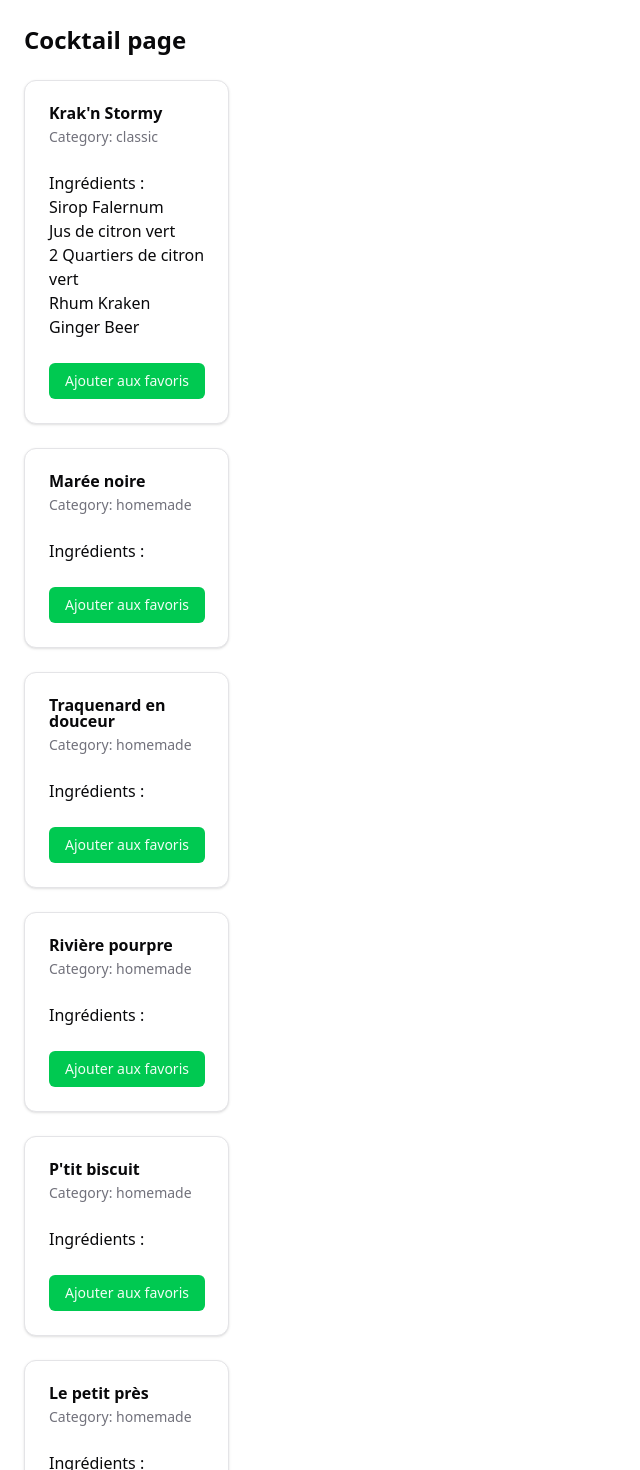
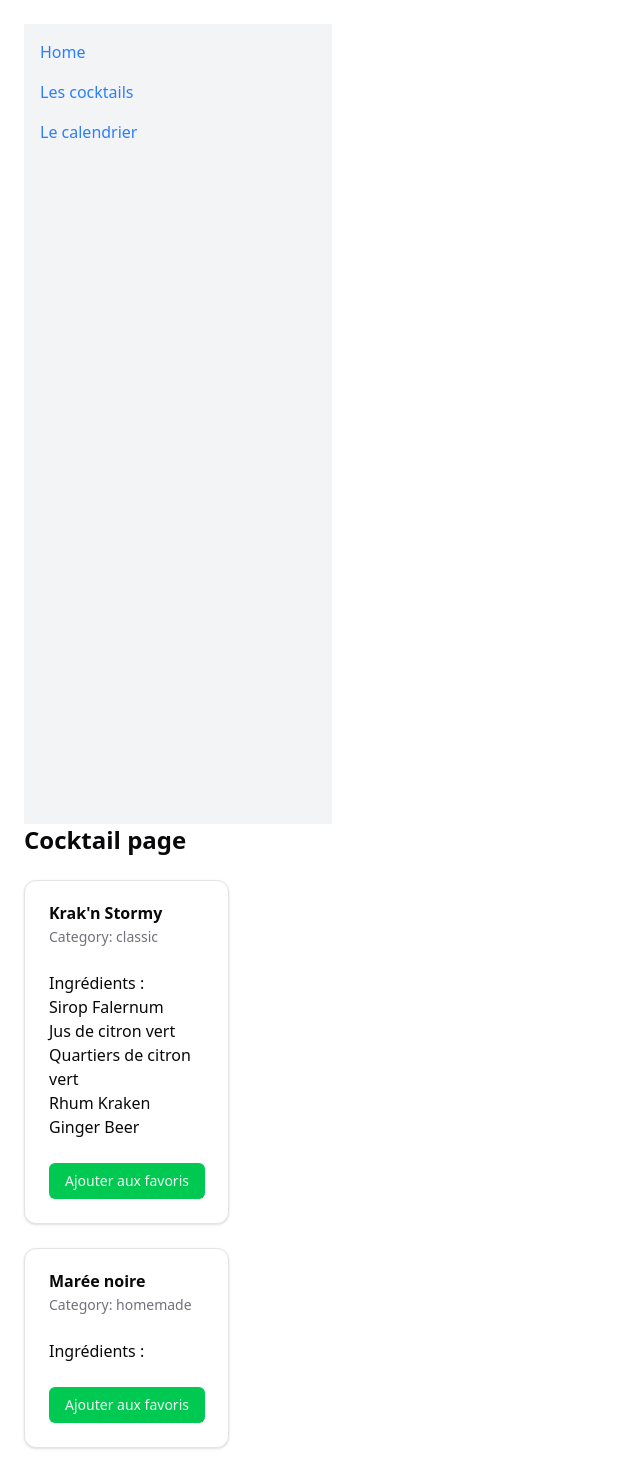
Before and after one commit to Krosmez/Ox4Me-V2, a Next.js app: page /cocktails in a window 1280 px wide. Shown: the top 1470 px of the page, without its empty margins (0-640 px from the left). Built offline with nearby package versions, Linux system fonts and the light colour scheme.

Commit message:
feat: add simple nav and bottom bar

```diff
--- a/app/cocktails/page.tsx
+++ b/app/cocktails/page.tsx
@@ -7,24 +7,23 @@ export default async function Page() {
         <>
             <h1 className="text-2xl font-bold">Cocktail page</h1>
             <div className="space-y-6 mt-6">
-                { cocktails.map((cocktail) => (
+                {cocktails.map((cocktail) => (
                     <Card
                         className="w-1/6 h-fit"
-                        key={ cocktail.id }
+                        key={cocktail.id}
                     >
                         <CardHeader>
-                            <CardTitle>{ cocktail.name }</CardTitle>
-                            <CardDescription>Category: { cocktail.category }</CardDescription>
+                            <CardTitle>{cocktail.name}</CardTitle>
+                            <CardDescription>Category: {cocktail.category}</CardDescription>
                         </CardHeader>
                         <CardContent>
                             Ingrédients :
                             <ul>
-                                { cocktail.ingredients.map((ingredient, index) => (
-                                    <li key={ index }>
-                                        { ingredient.quantity && `${ingredient.quantity} ` }
-                                        { ingredient.name }
+                                {cocktail.ingredients.map((ingredient, index) => (
+                                    <li key={index}>
+                                        {ingredient.name}
                                     </li>
-                                )) }
+                                ))}
                             </ul>
                         </CardContent>
                         <CardFooter>
--- a/app/layout.tsx
+++ b/app/layout.tsx
@@ -1,6 +1,9 @@
+import "./globals.css";
+
+import Link from "next/link";
+import MenuList from "@/components/custom/menu-list";
+import { Geist, Geist_Mono } from "next/font/google";
 import type { Metadata } from "next";
-import { Geist, Geist_Mono } from "next/font/google";
-import "./globals.css";
 
 const geistSans = Geist({
     variable: "--font-geist-sans",
@@ -25,9 +28,15 @@ export default function RootLayout({
     return (
         <html lang="en">
             <body
-                className={ `${geistSans.variable} ${geistMono.variable} antialiased p-6` }
+                className={`${geistSans.variable} ${geistMono.variable} antialiased p-6`}
             >
-                { children }
+                <aside className="hidden md:block w-1/4 h-screen bg-gray-100 p-4">
+                    <MenuList variant="vertical" />
+                </aside>
+                {children}
+                <nav className="fixed bottom-0 left-0 right-0 md:hidden bg-gray-100 p-4 border-t">
+                    <MenuList variant="horizontal" />
+                </nav>
             </body>
         </html>
     );
--- a/app/page.tsx
+++ b/app/page.tsx
@@ -2,6 +2,10 @@ import Image from "next/image";
 
 export default function Home() {
   return (
+    <div className="flex min-h-screen">
+
+      {/* Main content */}
+      <main className="flex-1 p-8">
         <div className="grid grid-rows-[20px_1fr_20px] items-center justify-items-center min-h-screen p-8 pb-20 gap-16 sm:p-20 font-[family-name:var(--font-geist-sans)]">
           <main className="flex flex-col gap-[32px] row-start-2 items-center sm:items-start">
             <Image
@@ -24,80 +28,10 @@ export default function Home() {
                 Save and see your changes instantly.
               </li>
             </ol>
-
-        <div className="flex gap-4 items-center flex-col sm:flex-row">
-          <a
-            className="rounded-full border border-solid border-transparent transition-colors flex items-center justify-center bg-foreground text-background gap-2 hover:bg-[#383838] dark:hover:bg-[#ccc] font-medium text-sm sm:text-base h-10 sm:h-12 px-4 sm:px-5 sm:w-auto"
-            href="https://vercel.com/new?utm_source=create-next-app&utm_medium=appdir-template-tw&utm_campaign=create-next-app"
-            target="_blank"
-            rel="noopener noreferrer"
-          >
-            <Image
-              className="dark:invert"
-              src="/vercel.svg"
-              alt="Vercel logomark"
-              width={20}
-              height={20}
-            />
-            Deploy now
-          </a>
-          <a
-            className="rounded-full border border-solid border-black/[.08] dark:border-white/[.145] transition-colors flex items-center justify-center hover:bg-[#f2f2f2] dark:hover:bg-[#1a1a1a] hover:border-transparent font-medium text-sm sm:text-base h-10 sm:h-12 px-4 sm:px-5 w-full sm:w-auto md:w-[158px]"
-            href="https://nextjs.org/docs?utm_source=create-next-app&utm_medium=appdir-template-tw&utm_campaign=create-next-app"
-            target="_blank"
-            rel="noopener noreferrer"
-          >
-            Read our docs
-          </a>
+          </main>
         </div>
       </main>
-      <footer className="row-start-3 flex gap-[24px] flex-wrap items-center justify-center">
-        <a
-          className="flex items-center gap-2 hover:underline hover:underline-offset-4"
-          href="https://nextjs.org/learn?utm_source=create-next-app&utm_medium=appdir-template-tw&utm_campaign=create-next-app"
-          target="_blank"
-          rel="noopener noreferrer"
-        >
-          <Image
-            aria-hidden
-            src="/file.svg"
-            alt="File icon"
-            width={16}
-            height={16}
-          />
-          Learn
-        </a>
-        <a
-          className="flex items-center gap-2 hover:underline hover:underline-offset-4"
-          href="https://vercel.com/templates?framework=next.js&utm_source=create-next-app&utm_medium=appdir-template-tw&utm_campaign=create-next-app"
-          target="_blank"
-          rel="noopener noreferrer"
-        >
-          <Image
-            aria-hidden
-            src="/window.svg"
-            alt="Window icon"
-            width={16}
-            height={16}
-          />
-          Examples
-        </a>
-        <a
-          className="flex items-center gap-2 hover:underline hover:underline-offset-4"
-          href="https://nextjs.org?utm_source=create-next-app&utm_medium=appdir-template-tw&utm_campaign=create-next-app"
-          target="_blank"
-          rel="noopener noreferrer"
-        >
-          <Image
-            aria-hidden
-            src="/globe.svg"
-            alt="Globe icon"
-            width={16}
-            height={16}
-          />
-          Go to nextjs.org →
-        </a>
-      </footer>
+
     </div>
   );
 }
--- /dev/null
+++ b/components/custom/menu-list.tsx
@@ -0,0 +1,17 @@
+import * as React from "react"
+import Link from "next/link";
+
+function MenuList({ variant }: { variant?: "vertical" | "horizontal" }) {
+    const isVertical = variant === "vertical";
+    return (
+        <nav>
+            <ul className={isVertical ? "space-y-4" : "flex justify-around"}>
+                <li><Link href="/" className="text-blue-500">Home</Link></li>
+                <li><a href="/cocktails" className="text-blue-500">Les cocktails</a></li>
+                <li><a href="/calendrier" className="text-blue-500">Le calendrier</a></li>
+            </ul>
+        </nav>
+    );
+}
+
+export default MenuList;
--- a/lib/cocktails.ts
+++ b/lib/cocktails.ts
@@ -6,7 +6,7 @@ export const cocktails = [
     ingredients: [
       { name: "Sirop Falernum" },
       { name: "Jus de citron vert" },
-      { name: "Quartiers de citron vert", quantity: "2" },
+      { name: "Quartiers de citron vert"},
       { name: "Rhum Kraken" },
       { name: "Ginger Beer" },
     ],
@@ -14,12 +14,6 @@ export const cocktails = [
   {
     id: "maree_noire",
     name: "Marée noire",
-    category: "homemade",
-    ingredients: [{ name: "" }],
-  },
-  {
-    id: "traquenard_en_douceur",
-    name: "Traquenard en douceur",
     category: "homemade",
     ingredients: [{ name: "" }],
   },
@@ -32,12 +26,6 @@ export const cocktails = [
   {
     id: "ptit_biscuit",
     name: "P'tit biscuit",
-    category: "homemade",
-    ingredients: [{ name: "" }],
-  },
-  {
-    id: "le_petit_pres",
-    name: "Le petit près",
     category: "homemade",
     ingredients: [{ name: "" }],
   },
@@ -60,38 +48,8 @@ export const cocktails = [
     ingredients: [{ name: "" }],
   },
   {
-    id: "devils_deal",
-    name: "Devil's deal",
-    category: "homemade",
-    ingredients: [{ name: "" }],
-  },
-  {
-    id: "anus_de_fer",
-    name: "Anus de fer",
-    category: "homemade",
-    ingredients: [{ name: "" }],
-  },
-  {
-    id: "le_bon_dej",
-    name: "Le bon déj'",
-    category: "homemade",
-    ingredients: [{ name: "" }],
-  },
-  {
     id: "blue_dildo",
     name: "Blue dildo",
-    category: "homemade",
-    ingredients: [{ name: "" }],
-  },
-  {
-    id: "la_catin_des_prebendes",
-    name: "La catin des prébendes",
-    category: "homemade",
-    ingredients: [{ name: "" }],
-  },
-  {
-    id: "il_est_frais_le_gardon",
-    name: "Il est frais le gardon",
     category: "homemade",
     ingredients: [{ name: "" }],
   },
@@ -104,18 +62,6 @@ export const cocktails = [
   {
     id: "fais_confiance",
     name: "Fais confiance",
-    category: "homemade",
-    ingredients: [{ name: "" }],
-  },
-  {
-    id: "foie_de_coton",
-    name: "Foie de coton",
-    category: "homemade",
-    ingredients: [{ name: "" }],
-  },
-  {
-    id: "desperate_ass_wives",
-    name: "Desperate ass wives",
     category: "homemade",
     ingredients: [{ name: "" }],
   },
@@ -138,20 +84,8 @@ export const cocktails = [
     ingredients: [{ name: "" }],
   },
   {
-    id: "tiniac",
-    name: "Tiniac",
-    category: "homemade",
-    ingredients: [{ name: "" }],
-  },
-  {
     id: "suze_moi_si_tu_peux",
     name: "Suze-moi si tu peux",
-    category: "homemade",
-    ingredients: [{ name: "" }],
-  },
-  {
-    id: "lady_fist",
-    name: "Lady fist",
     category: "homemade",
     ingredients: [{ name: "" }],
   },
```
Lines whose indentation alone changed are shown as unchanged.
